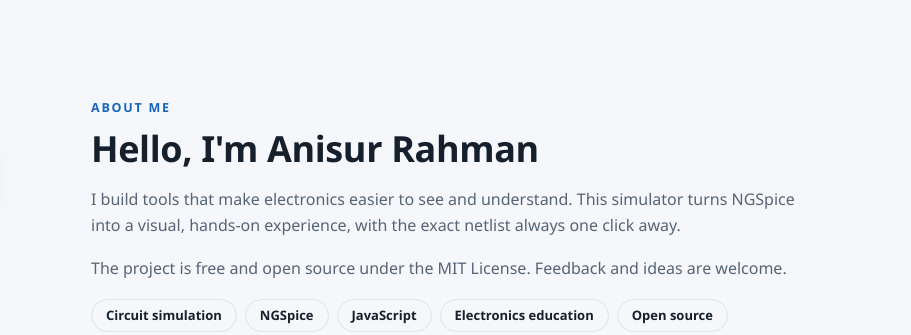
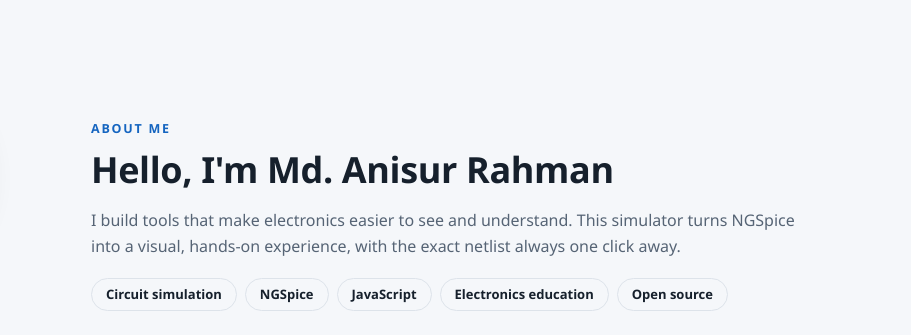
Before and after one commit to AnisurRahmanJU/NGSpice-Circuit, a plain HTML site: page index.html in a window 1280 px wide. Shown: the part 3120-3455 px from the top of the page, 369-1280 px from the left. Drawn offline with Linux system fonts and the light colour scheme; no server answers.

Commit message:
Update index.html

```diff
--- a/index.html
+++ b/index.html
@@ -83,9 +83,9 @@ h1{font-size:clamp(34px,4.6vw,54px);line-height:1.1;margin:0 0 18px}.lead{font-s
 
 <section id="about"><div class="wrap"><div class="about">
  <div class="me"><img src="https://programming24.school.blog/wp-content/uploads/2026/07/chatgpt-image-feb-6-2026-09_43_46-pm-1.png" alt="Md. Anisur Rahman" width="220" height="220"><h3>Md. Anisur Rahman</h3><small>Creator and Developer</small></div>
- <div><div class="eyebrow">About Me</div><h2>Hello, I'm Anisur Rahman</h2>
+ <div><div class="eyebrow">About Me</div><h2>Hello, I'm Md. Anisur Rahman</h2>
   <p style="color:var(--mut)">I build tools that make electronics easier to see and understand. This simulator turns NGSpice into a visual, hands-on experience, with the exact netlist always one click away.</p>
-  <p style="color:var(--mut)">The project is free and open source under the MIT License. Feedback and ideas are welcome.</p>
+  <p style="color:var(--mut)"></p>
   <div class="chips"><span>Circuit simulation</span><span>NGSpice</span><span>JavaScript</span><span>Electronics education</span><span>Open source</span></div></div>
 </div></div></section>
 
```
